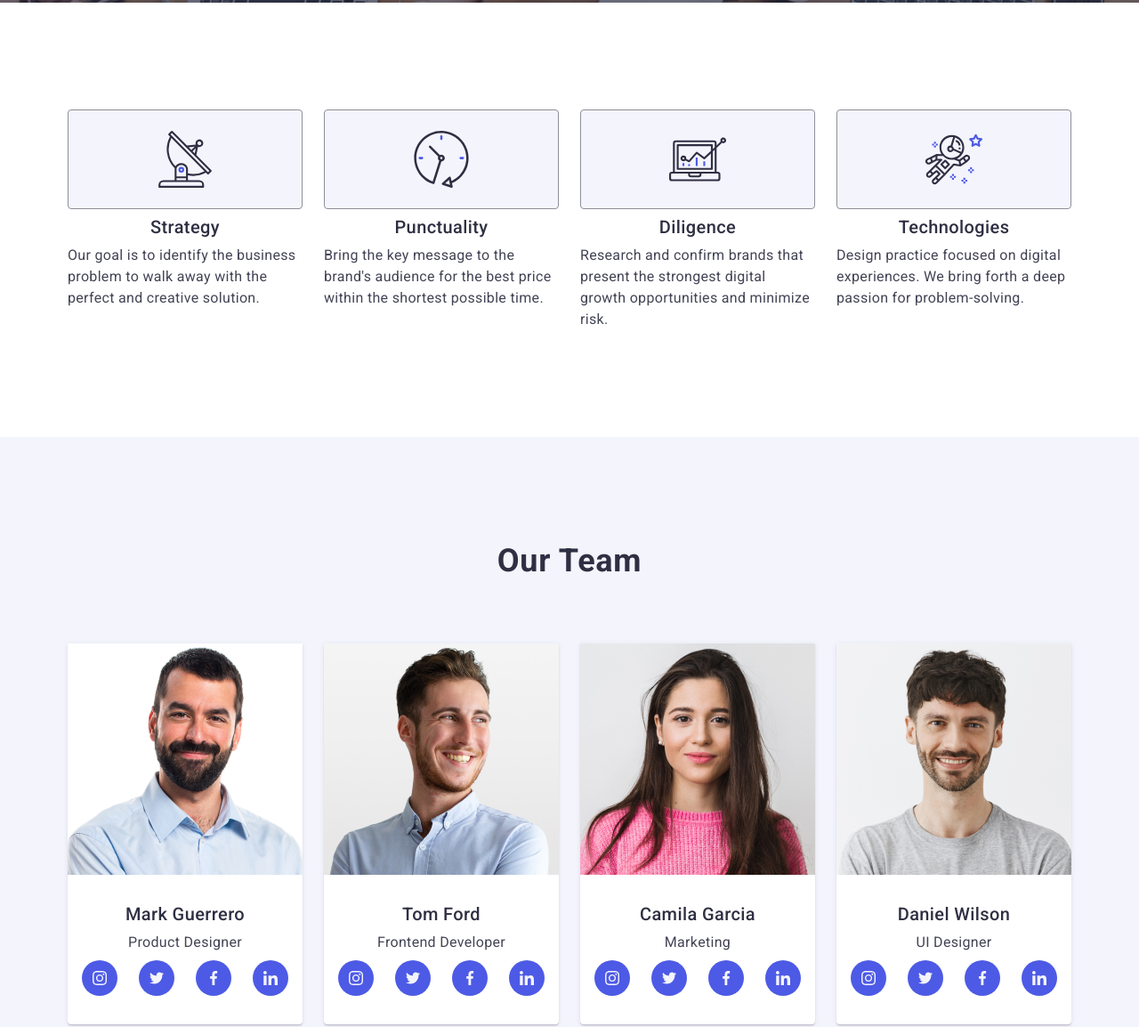
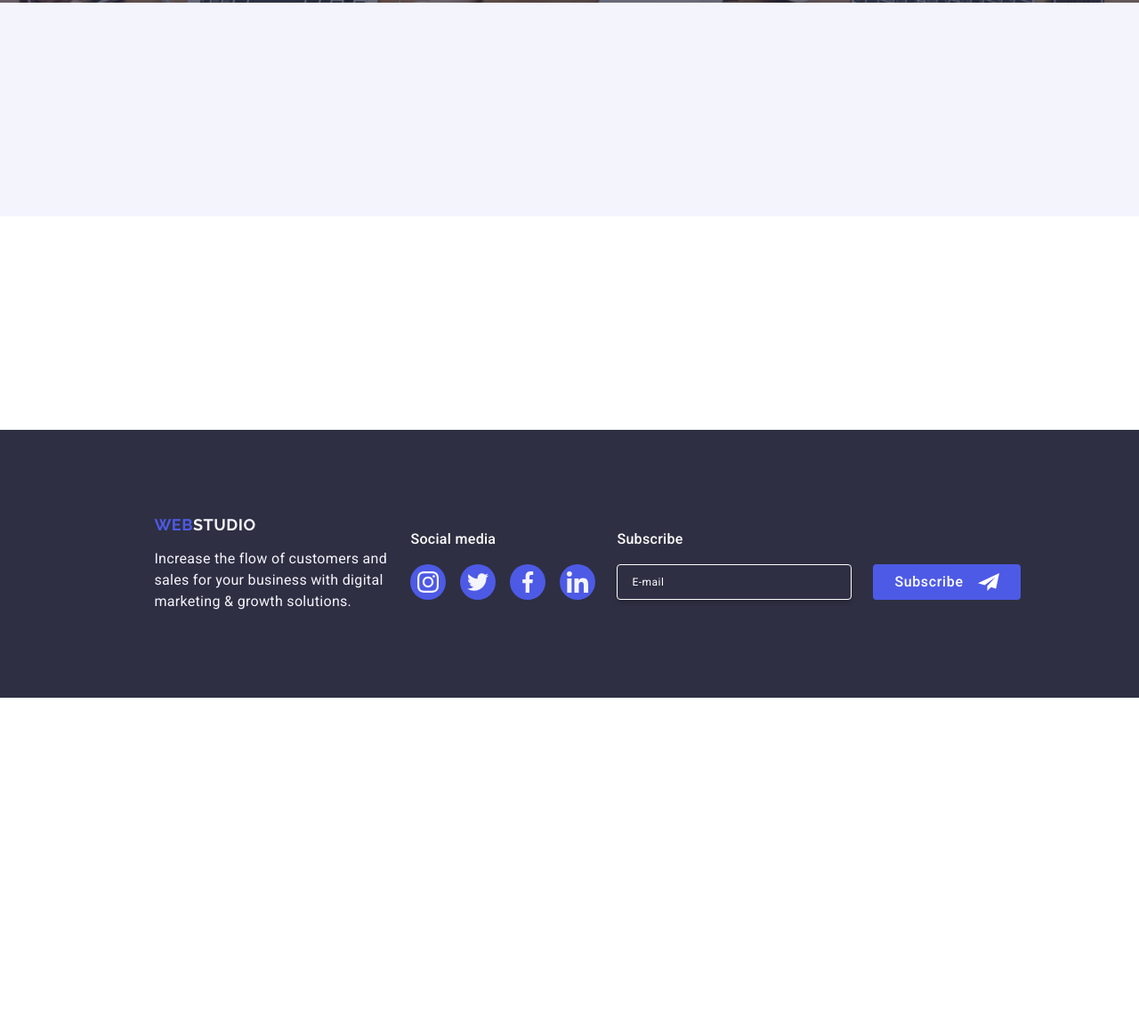
Before and after one commit to yanabuhai/goit-markup-hw-06, a plain HTML site: page index.html in a window 1280 px wide. Shown: the part 373-1527 px from the top of the page at 89% size. After the commit the page ends 1157 px from the top, so only its background shows below. Drawn offline with nearby package versions, Linux system fonts and the light colour scheme; a web font is replaced by a local one.

Commit message:
add-adaption-footer

```diff
--- a/css/styles.css
+++ b/css/styles.css
@@ -388,8 +388,7 @@ img {
 /* ------------------------portfolio-------------------------- */
 
 .portfolio-section {
-  padding-top: 120px;
-  padding-bottom: 120px;
+  padding: 96px 0;
 }
 
 .container {
@@ -408,11 +407,10 @@ img {
 .portfolio-list {
   display: flex;
   flex-wrap: wrap;
-  gap: 48px 24px;
+  gap: 48px;
 }
 
 .portfolio-item {
-  width: calc((100% - 2 * 24px) / 3);
   transition: box-shadow 250ms cubic-bezier(0.4, 0, 0.2, 1);
 }
 
@@ -475,18 +473,24 @@ img {
 /* -----------------------footer------------------------ */
 
 .footer {
-  padding-top: 100px;
-  padding-bottom: 100px;
+  /* padding-top: 100px;
+  padding-bottom: 100px; */
+  padding: 96px 0;
   background-color: #2e2f42;
 }
 
 .footer-flex {
   display: flex;
-  align-items: baseline;
-  justify-content: space-between;
+  flex-wrap: wrap;
+  align-items: center;
+  justify-content: center;
+  gap: 72px;
+  /* align-items: baseline;
+  justify-content: space-between; */
 }
 
 .footer-logo-wrap {
+  padding-left: 16px;
 }
 
 .footer-link {
@@ -500,6 +504,7 @@ img {
   text-decoration: none;
   display: inline-block;
   margin-bottom: 16px;
+  padding: 0 102px;
 }
 
 .footer-logo {
@@ -510,10 +515,15 @@ img {
   line-height: 1.5;
   letter-spacing: 0.02em;
   color: #f4f4fd;
-  max-width: 264px;
+  /* max-width: 264px; */
+  max-width: 288px;
 }
 
 .footer-social {
+  display: flex;
+  align-items: center;
+  justify-content: center;
+  flex-direction: column;
 }
 
 .footer-social-text {
@@ -562,6 +572,10 @@ img {
 }
 
 .subscribe-container {
+  display: flex;
+  align-items: center;
+  justify-content: center;
+  flex-direction: column;
 }
 
 .subscribe-text {
@@ -574,6 +588,9 @@ img {
 
 .subscribe-form {
   display: flex;
+  flex-wrap: wrap;
+  align-items: center;
+  justify-content: center;
   gap: 24px;
 }
 
@@ -876,6 +893,10 @@ img {
     width: calc((100% - 24px) / 2);
   }
 
+  .team-container {
+    width: 584px;
+  }
+
   .team-list {
     gap: 64px 24px;
     width: 554px;
@@ -887,7 +908,36 @@ img {
     width: calc((100% - 24px) / 2);
   }
 
-  .team-images {
+  .portfolio-list {
+    gap: 72px 24px;
+  }
+
+  .portfolio-item {
+    width: calc((100% - 24px) / 2);
+  }
+
+  .footer-flex {
+    gap: 72px 24px;
+  }
+
+  .footer-logo-wrap {
+    padding-left: 40px;
+  }
+
+  .footer-text {
+    max-width: 264px;
+  }
+
+  .footer-link {
+    padding: 0;
+  }
+
+  .footer-social {
+    align-items: start;
+  }
+
+  .subscribe-container {
+    align-items: start;
   }
 }
 
@@ -938,4 +988,17 @@ img {
   .team-item {
     width: calc((100% - 3 * 24px) / 4);
   }
+
+  .portfolio-section {
+    padding-top: 120px;
+    padding-bottom: 120px;
+  }
+
+  .portfolio-list {
+    gap: 48px 24px;
+  }
+
+  .portfolio-item {
+    width: calc((100% - 2 * 24px) / 3);
+  }
 }
--- a/index.html
+++ b/index.html
@@ -75,7 +75,7 @@
         </div> -->
       </section>
       <!--Feature-->
-      <section class="advantages-section">
+      <!-- <section class="advantages-section">
         <div class="container">
           <h2 class="visually-hidden">Advantages</h2>
           <ul class="advantages-list">
@@ -129,10 +129,10 @@
             </li>
           </ul>
         </div>
-      </section>
+      </section> -->
       <section class="team-section">
         <!--Our team-->
-        <div class="container">
+        <!-- <div class="container team-container">
           <h2 class="team-title">Our Team</h2>
           <ul class="team-list">
             <li class="team-item">
@@ -308,10 +308,10 @@
               </div>
             </li>
           </ul>
-        </div>
+        </div> -->
       </section>
-      <!-- <section class="portfolio-section">
-        <div class="container">
+      <section class="portfolio-section">
+        <!-- <div class="container portfolio-container">
           <h2 class="portfolio-title">Our Portfolio</h2>
           <ul class="portfolio-list">
             <li class="portfolio-item">
@@ -435,10 +435,10 @@
               </div>
             </li>
           </ul>
-        </div>
-      </section> -->
+        </div> -->
+      </section>
     </main>
-    <!-- <footer class="footer">
+    <footer class="footer">
       <div class="container footer-flex">
         <div class="footer-logo-wrap">
           <a class="footer-link" href="./index.html"
@@ -517,7 +517,7 @@
           </form>
         </div>
       </div>
-    </footer> -->
+    </footer>
     <div class="modal-overlay">
       <div class="modal">
         <button class="modal-exit-btn" type="button">
```
